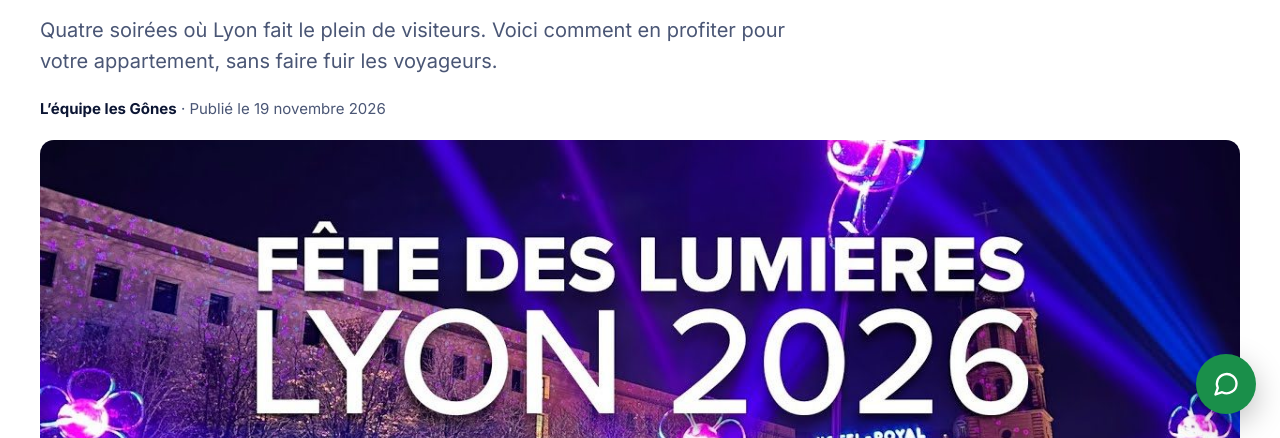
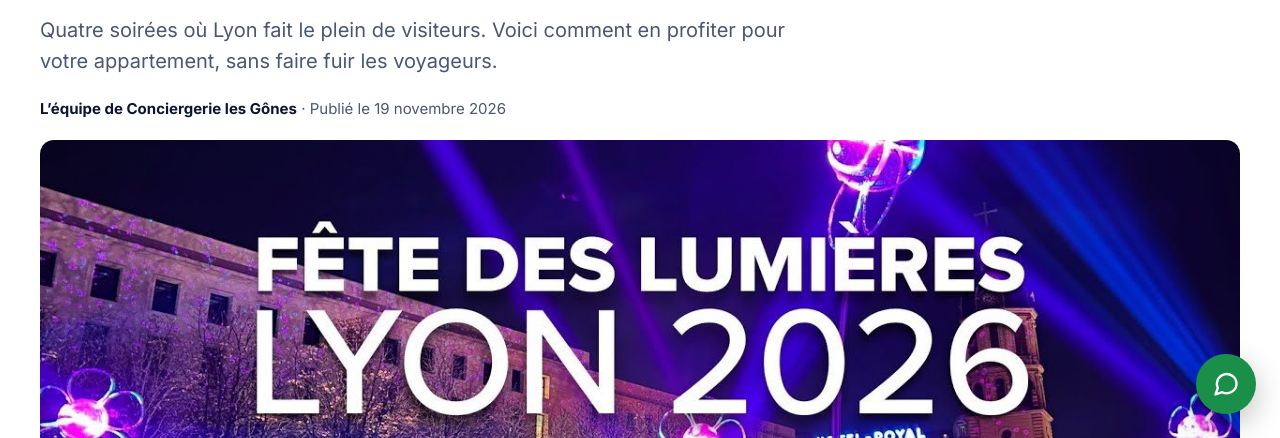
Before and after one commit to conciergerielesgones-stack/conciergerie-les-gones, an Astro site: page /articles/fete-des-lumieres-2026-prix-airbnb in a window 1280 px wide. Shown: the part 362-800 px from the top of the page. Built offline with nearby package versions, Linux system fonts and the light colour scheme; Astro itself is replaced by a stand-in of ours.

Commit message:
Signature des articles : L’équipe de Conciergerie les Gônes
Co-Authored-By: Claude Opus 5.5 <noreply@anthropic.com>
Claude-Session: https://claude.ai/code/session_01VeuXc5L4srisLifzhbv7py

```diff
--- a/src/layouts/Article.astro
+++ b/src/layouts/Article.astro
@@ -15,7 +15,7 @@ const dateFr = new Date(fm.updated ?? fm.date).toLocaleDateString('fr-FR', { day
   <p style="margin: 0; font-size: 13px; font-weight: 700; color: #1F4FFF; text-transform: uppercase; letter-spacing: 0.08em">{fm.category} · {fm.readingTime} de lecture</p>
   <h1 style="margin: 0; font-family: 'Plus Jakarta Sans', sans-serif; font-size: clamp(36px, 4.6vw, 60px); line-height: 1.06; letter-spacing: -0.035em; max-width: 920px">{fm.title}</h1>
   <p style="margin: 0; font-size: 20px; line-height: 1.55; color: #4A5675; max-width: 780px">{fm.description}</p>
-  <p style="margin: 0; font-size: 15px; color: #4A5675"><strong style="color: #0B1533">L’équipe les Gônes</strong> · {fm.updated ? 'Mis à jour' : 'Publié'} le {dateFr}</p>
+  <p style="margin: 0; font-size: 15px; color: #4A5675"><strong style="color: #0B1533">L’équipe de Conciergerie les Gônes</strong> · {fm.updated ? 'Mis à jour' : 'Publié'} le {dateFr}</p>
   {fm.image ? <img src={fm.image} alt={fm.imageAlt ?? ''} style="width: 100%; height: 360px; object-fit: cover; border-radius: 14px"> : <div aria-hidden="true" style="height: 280px; border-radius: 14px; background: #1F4FFF"></div>}
  </div>
 </section>
```
